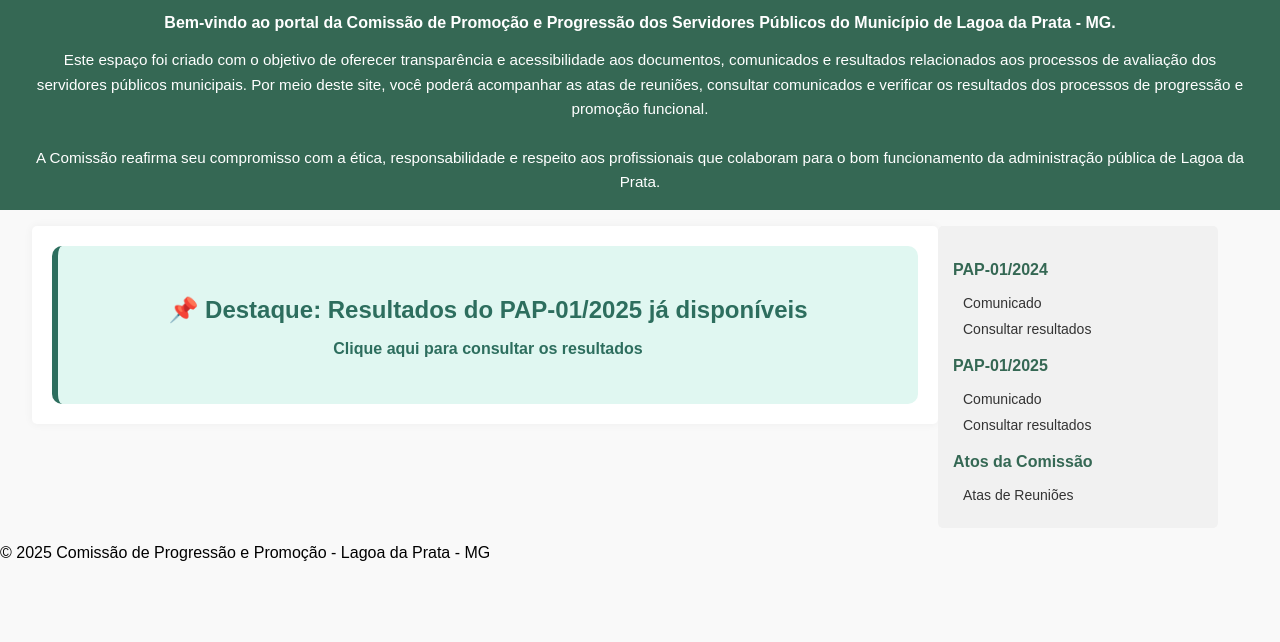
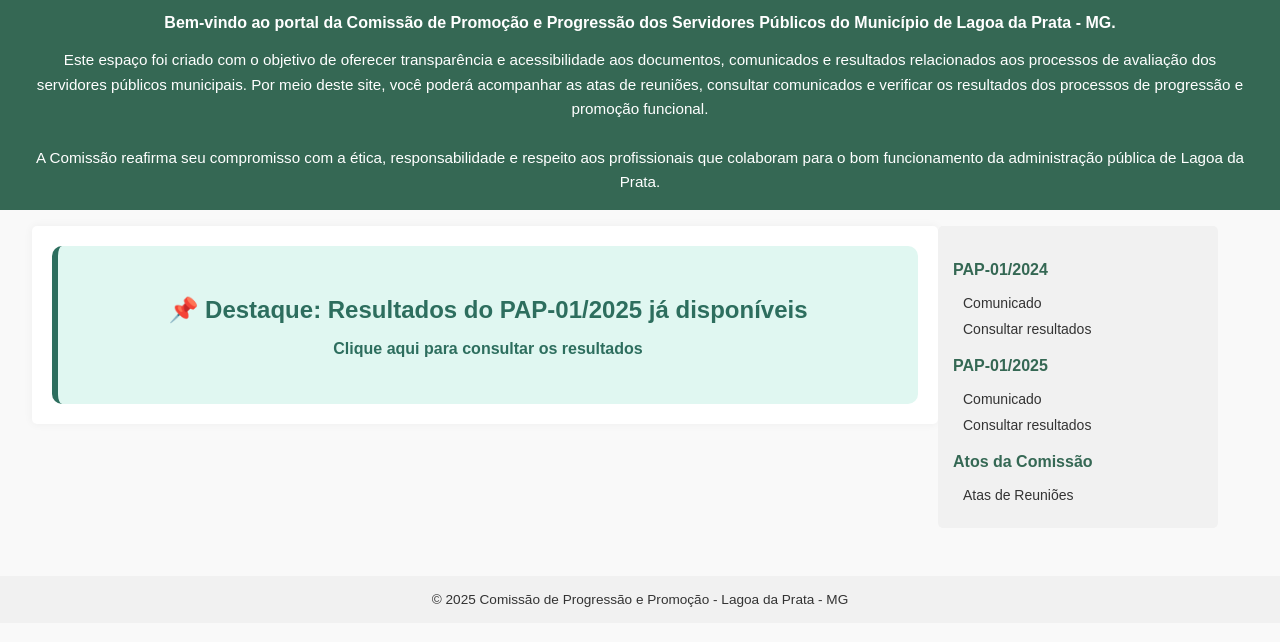
Before and after one commit to Comissao-LPMG/portal-CPP, a plain HTML site: page index.html in a window 1280 px wide. Shown: the part 158-800 px from the top of the page. Drawn offline with Linux system fonts and the light colour scheme.

Commit message:
Update index.html

```diff
--- a/index.html
+++ b/index.html
@@ -128,6 +128,14 @@
         padding: 1.5rem;
       }
     }
+    footer {
+      text-align: center;
+      padding: 1rem;
+      background-color: #f1f1f1;
+      font-size: 0.85rem;
+      color: #333;
+      margin-top: 2rem;
+    }
   </style>
 </head>
 <body>
```
